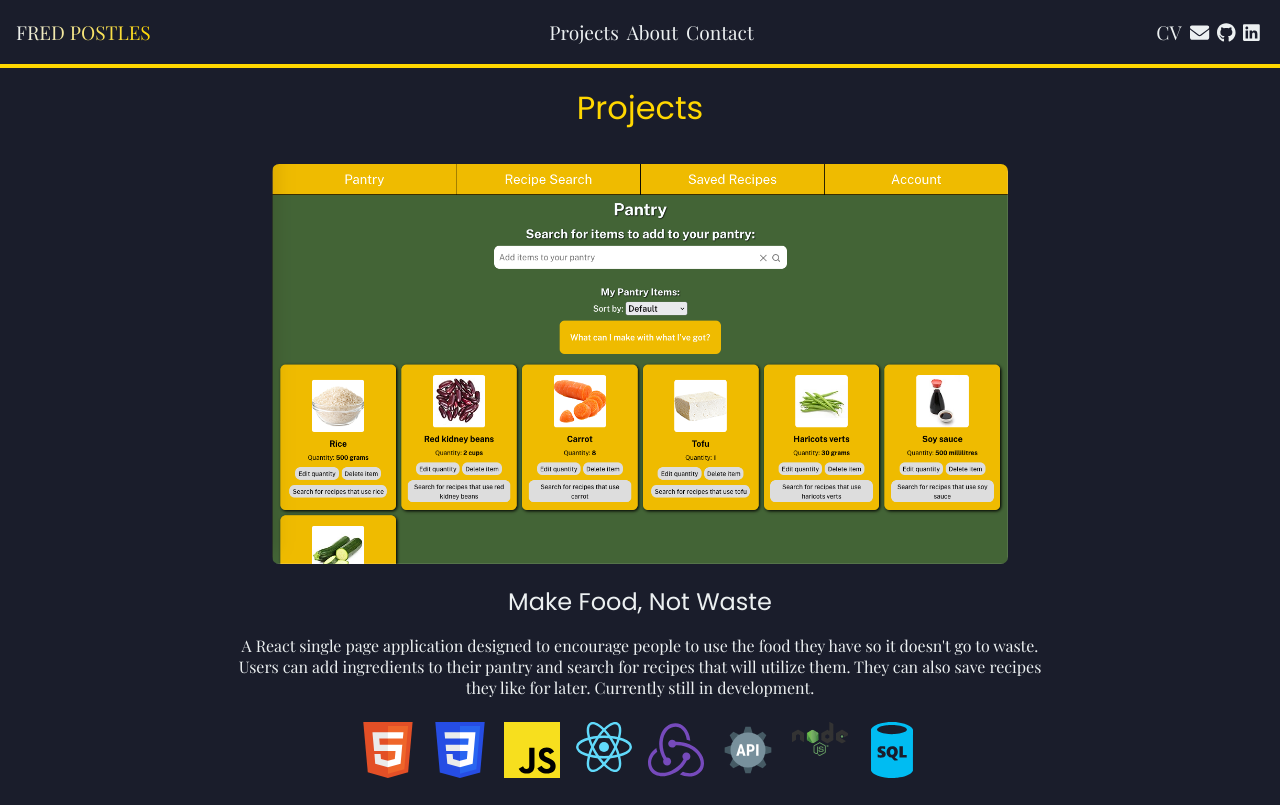
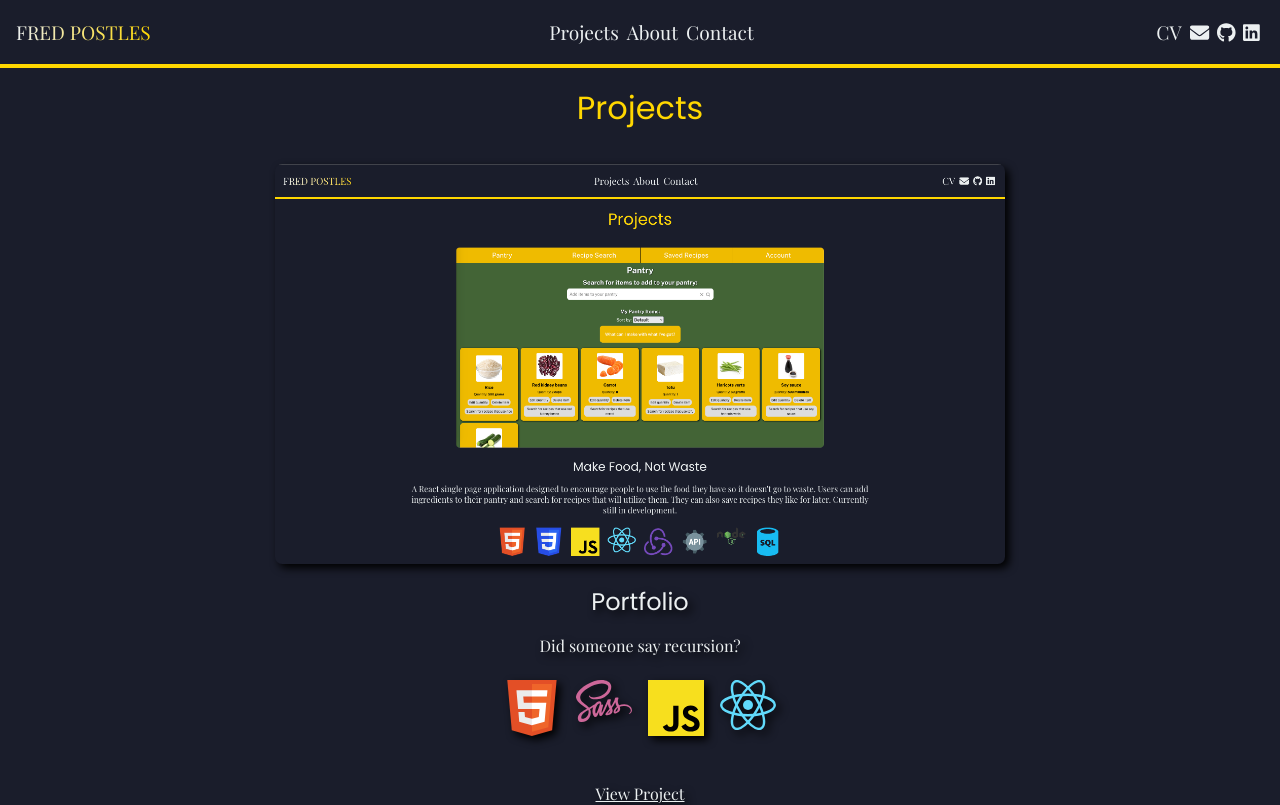
Before and after one commit to fredpostles/portfolio, a React (Create React App) app: page /projects in a window 1280 px wide. Shown: the top 805 px of the page. Built offline with nearby package versions, Linux system fonts and the light colour scheme.

Commit message:
Added another project to the portfolio

```diff
--- a/src/App.scss
+++ b/src/App.scss
@@ -77,30 +77,6 @@ header {
       background-clip: text;
       -webkit-background-clip: text;
       -webkit-text-fill-color: transparent;
-    }
-  }
-
-  @keyframes title-animation-rev {
-    0% {
-      background-size: 650%;
-    }
-    40% {
-      background-size: 650%;
-    }
-    100% {
-      background-size: 100%;
-    }
-  }
-
-  @keyframes title-animation {
-    0% {
-      background-size: 100%;
-    }
-    80% {
-      background-size: 650%;
-    }
-    100% {
-      background-size: 650%;
     }
   }
 
@@ -211,6 +187,7 @@ section {
   text-align: center;
   padding: 1rem 0 2rem 0;
   width: 80%;
+  filter: drop-shadow(0.25rem 0.25rem 0.25rem black);
 }
 
 .project__image {
--- a/src/components/Projects/ProjectCard.jsx
+++ b/src/components/Projects/ProjectCard.jsx
@@ -18,7 +18,7 @@ const ProjectCard = ({ project }) => {
         </a>
         <p className="project__description">{project.description}</p>
         <div className="project__techs__list">
-          {project.techs.map((tech, index) => {
+          {project.techs?.map((tech, index) => {
             return (
               <div className="tech icons" key={index}>
                 <Tooltip content={tech}>
--- a/src/data/projects.js
+++ b/src/data/projects.js
@@ -1,4 +1,13 @@
 export const projects = [
+  {
+    title: "Portfolio",
+    image: "portfolio-desktop.png",
+    description: "Did someone say recursion?",
+    demoLink: null,
+    gitHubLinkFront: null,
+    gitHubLinkBack: null,
+    techs: ["HTML", "SASS", "JavaScript", "React"],
+  },
   {
     title: "Make Food, Not Waste",
     image: "mfnw-desktop.png",
```
Also changed, not shown: public/assets/images/projects/portfolio-desktop.png (added).
